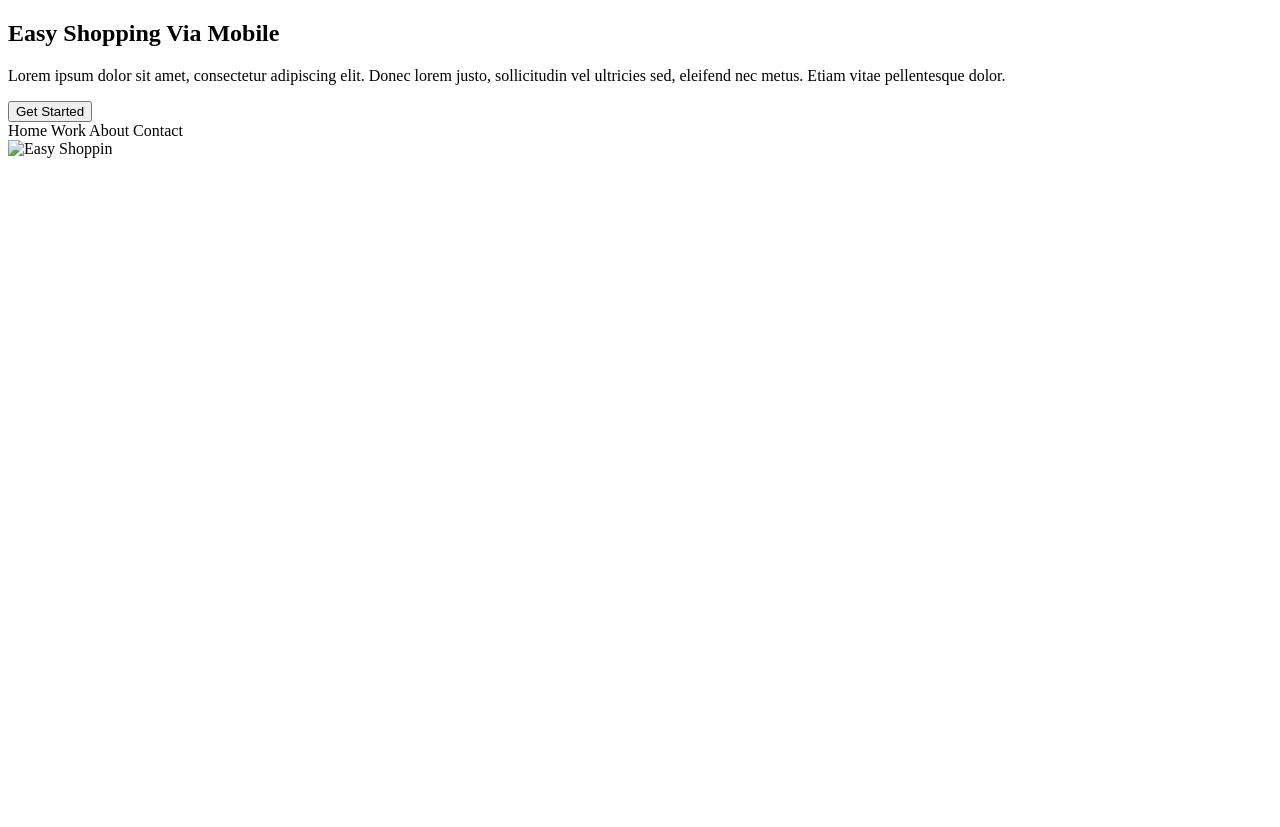
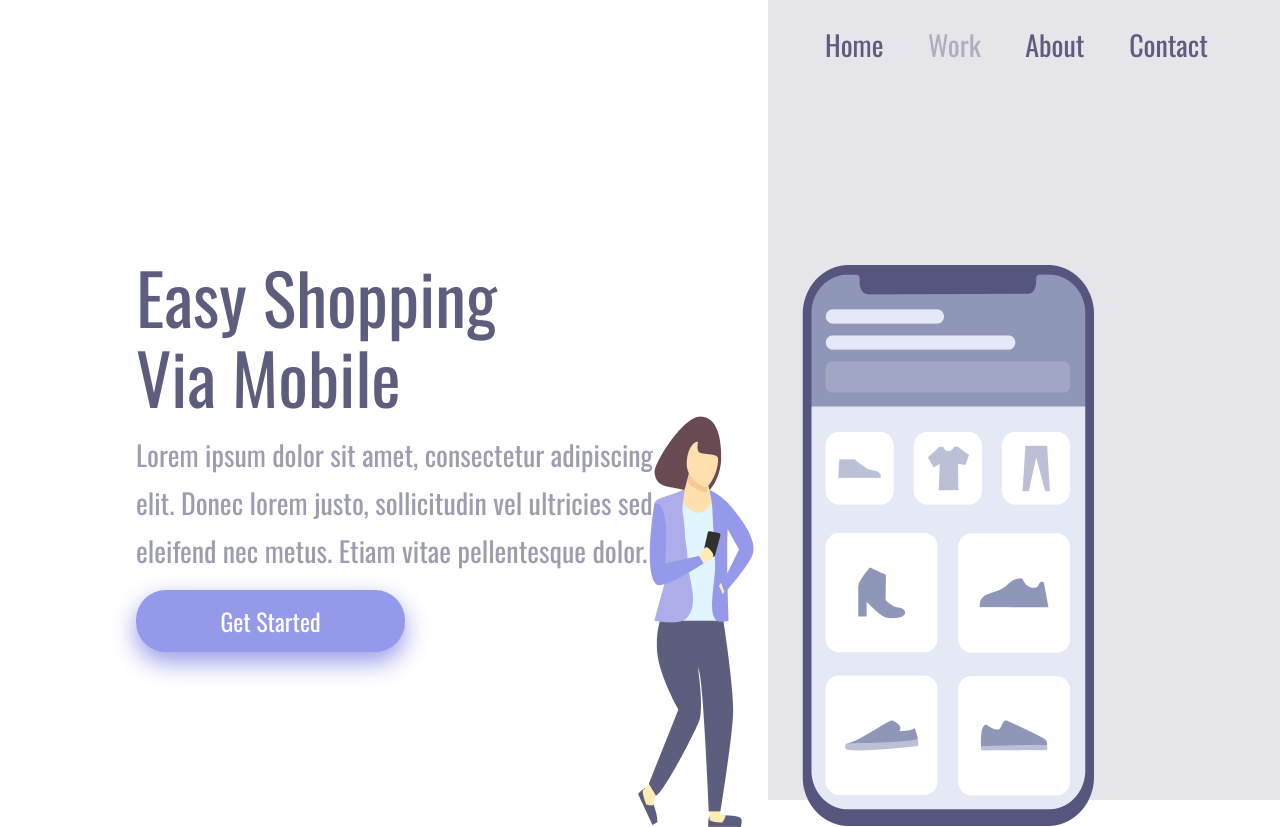
Before and after one commit to otaviovictor21/Easy-Shopping, a plain HTML site: page index.html in a window 1280 px wide. Before the commit the page ends 800 px from the top, so only its background shows below. Drawn offline with nearby package versions, Linux system fonts and the light colour scheme.

Commit message:
projeto readme

```diff
--- a/index.html
+++ b/index.html
@@ -4,7 +4,7 @@
     <meta charset="UTF-8">
     <meta name="viewport" content="width=device-width, initial-scale=1.0">
     <title>Easy Shopping</title>
-    <link rel="stylesheet" href="Easy Shopping.css">
+    <link rel="stylesheet" href="style.css">
     <style>
     @import url('https://fonts.googleapis.com/css2?family=Oswald&display=swap');
     </style>
@@ -23,7 +23,7 @@
                 <a>About</a>
                 <a>Contact</a>
             </header>
-            <img alt="Easy Shoppin" src="img/Easy Shopping.png">
+            <img alt="Easy Shoppin" src="assets/Easy Shopping.png">
         </section>
     </div>
 </body>
```
